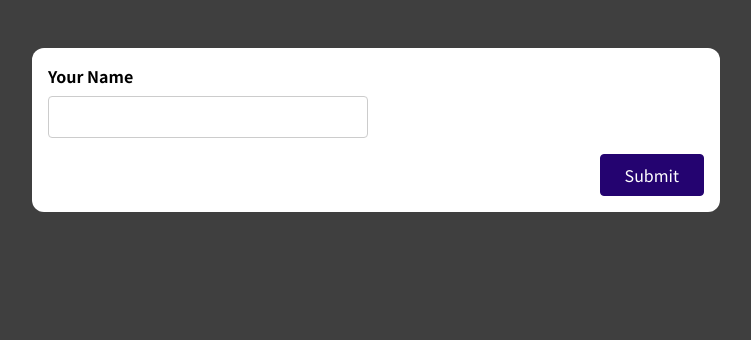
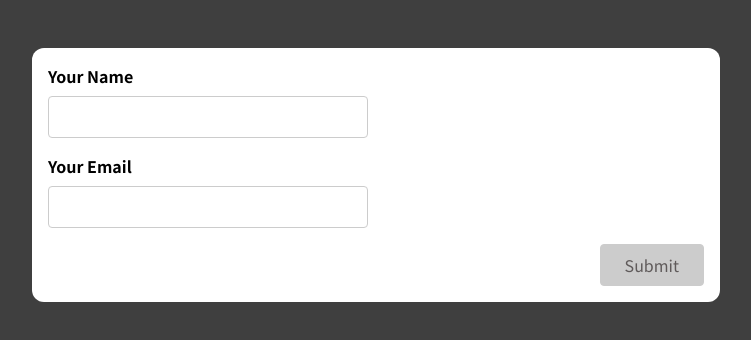
Before and after one commit to WudangKlan/form, a React (Create React App) app: page / in a window 1280 px wide. Shown: the top 340 px of the page, without its empty margins (264-1015 px from the left). Built offline with nearby package versions, Linux system fonts and the light colour scheme.

Commit message:
l-205a validity beberapa input form

```diff
--- a/src/components/SimpleInput.js
+++ b/src/components/SimpleInput.js
@@ -1,51 +1,70 @@
 import { useState, useEffect } from "react";
 
 const SimpleInput = (props) => {
-
   const [enteredName, setEnteredName] = useState("");
-  //const [enteredNameIsValid, setEnteredNameIsValid] = useState(false);
   const [enteredNameTouched, setEnteredNameTouched] = useState(false);
 
-  const enteredNameIsValid = enteredName.trim()!=='';
-  const nameInputIsInvalid = !enteredNameIsValid && enteredNameTouched
+  const [enteredEmail, setEnteredEmail] = useState("");
+  const [enteredEmailTouched, setEnteredEmailTouched] = useState(false);
+
+  const enteredNameIsValid = enteredName.trim() !== "";
+  const nameInputIsInvalid = !enteredNameIsValid && enteredNameTouched;
+
+  const enteredEmailIsValid = enteredEmail.includes("@");
+  const emailInputIsInvalid = !enteredEmailIsValid && enteredEmailTouched;
 
   useEffect(() => {
-    if (enteredNameIsValid){
-      console.log('enter name is valid')
+    if (enteredNameIsValid) {
+      console.log("enter name is valid");
     }
+  }, [enteredNameIsValid]);
 
-  }, [enteredNameIsValid])
+  let formIsValid = false;
 
-
-  const nameInputBlurHandler= event =>{
-    setEnteredNameTouched(true)
+  if (enteredNameIsValid && enteredEmailIsValid) {
+    formIsValid = true;
   }
 
+  const nameInputBlurHandler = (event) => {
+    setEnteredNameTouched(true);
+  };
+
+  const emailInputBlurHandler = (event) => {
+    setEnteredEmailTouched(true);
+  };
 
   const nameInputChangeHandler = (event) => {
     setEnteredName(event.target.value);
   };
 
+  const emailInputChangeHandler = (event) => {
+    setEnteredEmail(event.target.value);
+  };
 
   const formSubmissionHandler = (event) => {
     event.preventDefault();
 
     //------------------------------ validasi
     setEnteredNameTouched(true);
+    setEnteredEmailTouched(true);
 
-    if (!enteredNameIsValid) {
+    if (!enteredNameIsValid || !enteredEmailIsValid) {
       return;
     }
-    console.log(enteredName)
+    console.log(enteredName);
 
     //-------------------
     setEnteredName("");
+    setEnteredEmail("");
     setEnteredNameTouched(false);
+    setEnteredEmailTouched(false);
   };
 
+  const nameInputClasses = nameInputIsInvalid
+    ? "form-control invalid"
+    : "form-control";
 
-
-  const nameInputClasses = nameInputIsInvalid
+  const emailInputClasses = emailInputIsInvalid
     ? "form-control invalid"
     : "form-control";
 
@@ -62,8 +81,19 @@
         />
         {nameInputIsInvalid && <p>Name must not be empty!</p>}
       </div>
+      <div className={emailInputClasses}>
+        <label htmlFor="name">Your Email</label>
+        <input
+          type="email"
+          id="email"
+          onChange={emailInputChangeHandler}
+          onBlur={emailInputBlurHandler}
+          value={enteredEmail}
+        />
+        {emailInputIsInvalid && <p>Please Input Correct Email</p>}
+      </div>
       <div className="form-actions">
-        <button>Submit</button>
+        <button disabled={!formIsValid}>Submit</button>
       </div>
     </form>
   );
--- a/src/index.css
+++ b/src/index.css
@@ -73,6 +73,15 @@
   cursor: pointer;
 }
 
+button:disabled,
+button:disabled:hover,
+button:disabled:active{
+  background-color: #ccc;
+  color: #5f5a5a;
+  border-color: #ccc;
+  cursor: pointer;
+}
+
 button:hover,
 button:active {
   background-color: #33059e;
```
